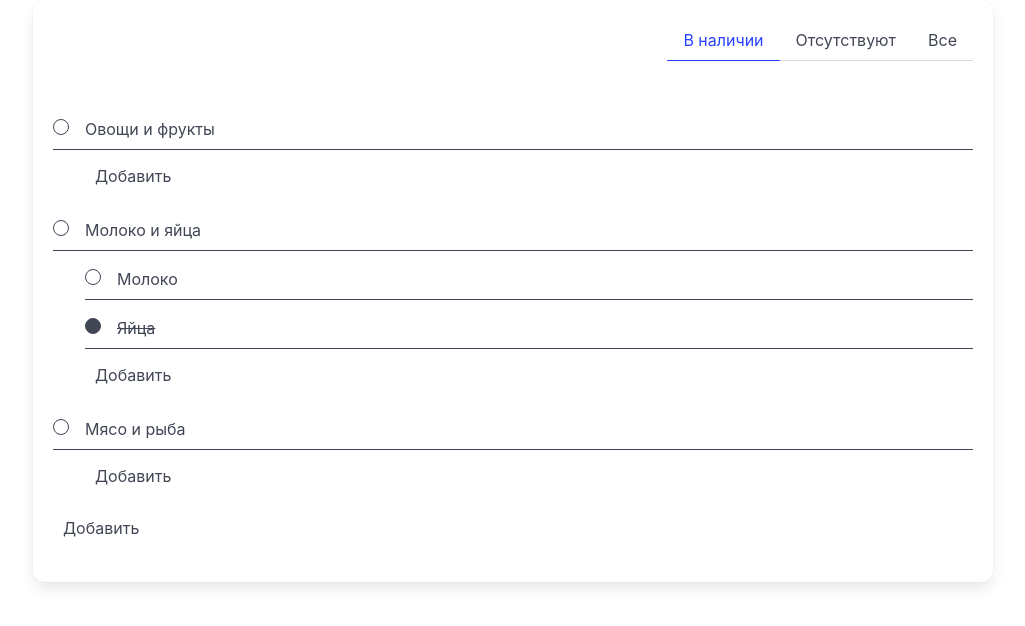
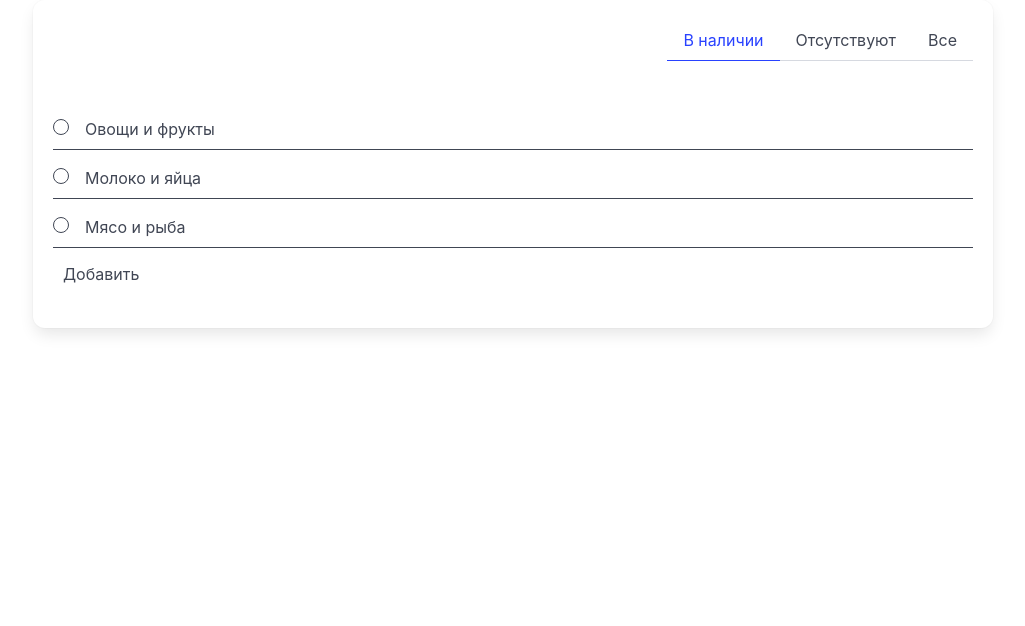
Before and after one commit to steamdroid/simple-inventory, a Vue app: page / in a window 1280 px wide. Shown: the top 626 px of the page, without its empty margins (127-1152 px from the left). Built offline with nearby package versions, Linux system fonts and the light colour scheme.

Commit message:
add ability to show/hide sublists

```diff
--- a/src/components/ThingsList.vue
+++ b/src/components/ThingsList.vue
@@ -2,13 +2,15 @@
   <ul
     class="list"
     :class="{
-      'list--nested': level > 0
+      'list--nested': level > 0,
+      'list--open': !store.getClosedStateById(parent)
     }"
   >
     <ThingsListItem
       v-for="thing in things"
       :key="thing.id"
       :text="thing.text"
+      :closed="thing.closed"
       :marked="thing.marked"
       :items="thing.items"
       :id="thing.id"
@@ -35,6 +37,14 @@ const store = useThingsStore();
 </script>
 <style scoped>
 @import '@/../node_modules/css.gg/icons/scss/math-plus.scss';
+.list {
+  height: 0;
+  overflow: hidden;
+}
+
+.list--open {
+  height: 100%;
+}
 .list--nested {
   margin-left: 2em;
 }
--- a/src/components/ThingsListItem.vue
+++ b/src/components/ThingsListItem.vue
@@ -10,7 +10,8 @@
       <span
         class="list-item__text"
         contenteditable="true"
-        @input="store.changeItemText(id, $el.textContent)"
+        :data-id="id"
+        @input="store.changeItemText"
         >{{ text }}</span
       >
       <div class="list-item__actions ml-auto">
@@ -25,8 +26,13 @@
         >
           <i class="gg-trash"></i>
         </button>
-        <button v-if="level < 1" type="button" class="list-item__actions-btn">
-          <i class="gg-chevron-up"></i>
+        <button
+          v-if="level < 1"
+          @click="store.toggleItemClose(id)"
+          type="button"
+          class="list-item__actions-btn"
+        >
+          <i :class="closed ? 'gg-chevron-down' : 'gg-chevron-up'"></i>
         </button>
       </div>
     </div>
@@ -41,6 +47,7 @@ defineProps({
   id: Number,
   text: String,
   marked: Boolean,
+  closed: Boolean,
   items: Array || undefined,
   level: Number
 });
--- a/src/stores/thingsStore.js
+++ b/src/stores/thingsStore.js
@@ -40,15 +40,43 @@ export const useThingsStore = defineStore('things', () => {
     data.value = data.value.filter((item) => item.id !== id);
   }
 
-  function changeItemText(id, text) {
-    const item = data.value.find((item) => item.id === id);
+  function findItemById(id) {
+    return data.value.find((item) => item.id === id);
+  }
+
+  function changeItemText(evt) {
+    const id = +evt.target.dataset.id;
+    const text = evt.target.textContent;
+    const item = findItemById(id);
     item.text = text;
   }
 
   function toggleItemMark(id) {
-    const item = data.value.find((item) => item.id === id);
+    const item = findItemById(id);
     item.marked = !item.marked;
   }
 
-  return { data, things, addEmptyItem, removeItem, changeItemText, toggleItemMark };
+  function toggleItemClose(id) {
+    const item = findItemById(id);
+    item.closed = !item.closed;
+  }
+
+  function getClosedStateById(id = null) {
+    if (id === null) {
+      return;
+    }
+    const item = findItemById(id);
+    return item.closed;
+  }
+
+  return {
+    data,
+    things,
+    addEmptyItem,
+    removeItem,
+    changeItemText,
+    toggleItemMark,
+    toggleItemClose,
+    getClosedStateById
+  };
 });
```
